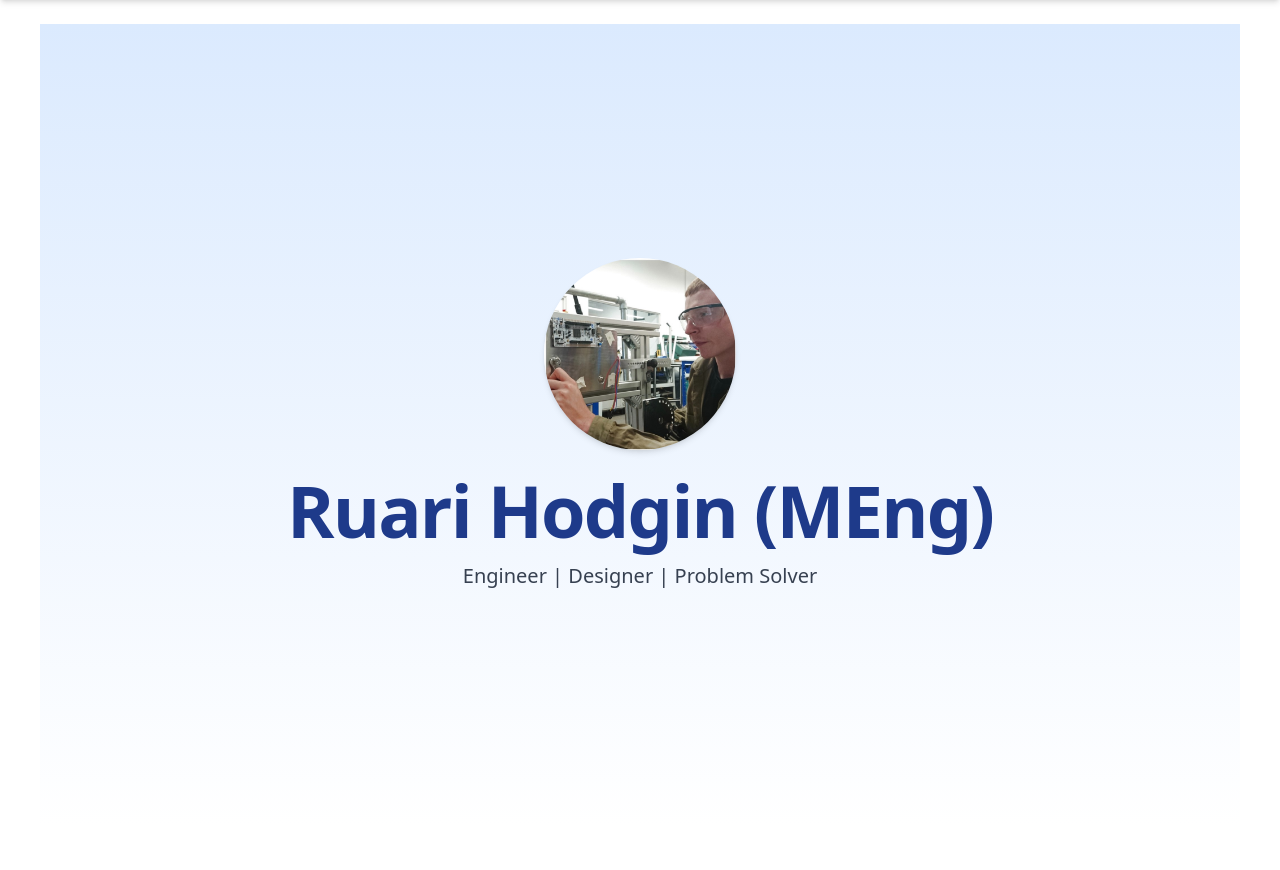
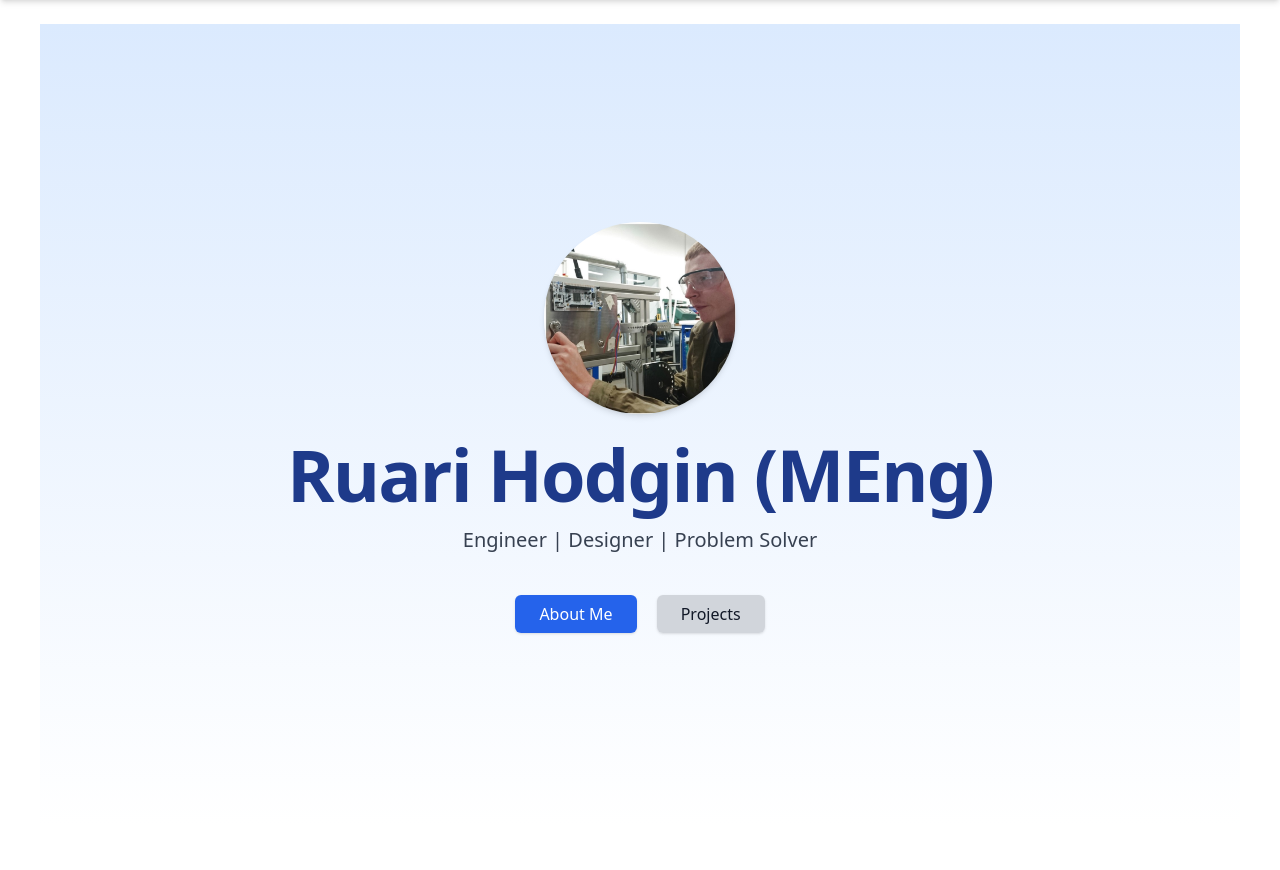
Before and after one commit to Ruariii/ruarihodgin, a Flask app: page / in a window 1280 px wide. Shown: the part 64-934 px from the top of the page. Run offline with Flask 3, Linux system fonts and the light colour scheme; some libraries are stand-ins or nearby versions.

Commit message:
added links on landing page

```diff
--- a/templates/index.html
+++ b/templates/index.html
@@ -9,9 +9,16 @@
     <div>
         <img src="{{ url_for('static', filename='images/profile-pic.jpeg') }}" alt="Ruari Hodgin" class="w-48 h-48 rounded-full object-cover shadow-md mx-auto mb-6">
         <h1 class="text-5xl md:text-7xl font-bold tracking-tight mb-4 text-blue-900 dark:text-white">Ruari Hodgin (MEng)</h1>
-        <p class="text-lg md:text-xl text-gray-700 dark:text-gray-300">Engineer | Designer | Problem Solver</p>
+        <p class="text-lg md:text-xl text-gray-700 dark:text-gray-300 mb-6">Engineer | Designer | Problem Solver</p>
+        <br>
+        <!-- Links to About and Projects -->
+        <div class="space-x-4">
+            <a href="/about" class="px-6 py-2 bg-blue-600 text-white rounded-md shadow hover:bg-blue-700 transition">About Me</a>
+            <a href="/projects" class="px-6 py-2 bg-gray-300 dark:bg-gray-700 text-gray-900 dark:text-white rounded-md shadow hover:bg-gray-400 dark:hover:bg-gray-600 transition">Projects</a>
+        </div>
     </div>
 </section>
+
 
 <!-- About Section -->
 <section class="max-w-3xl mx-auto px-4 md:px-0 py-12">
```
